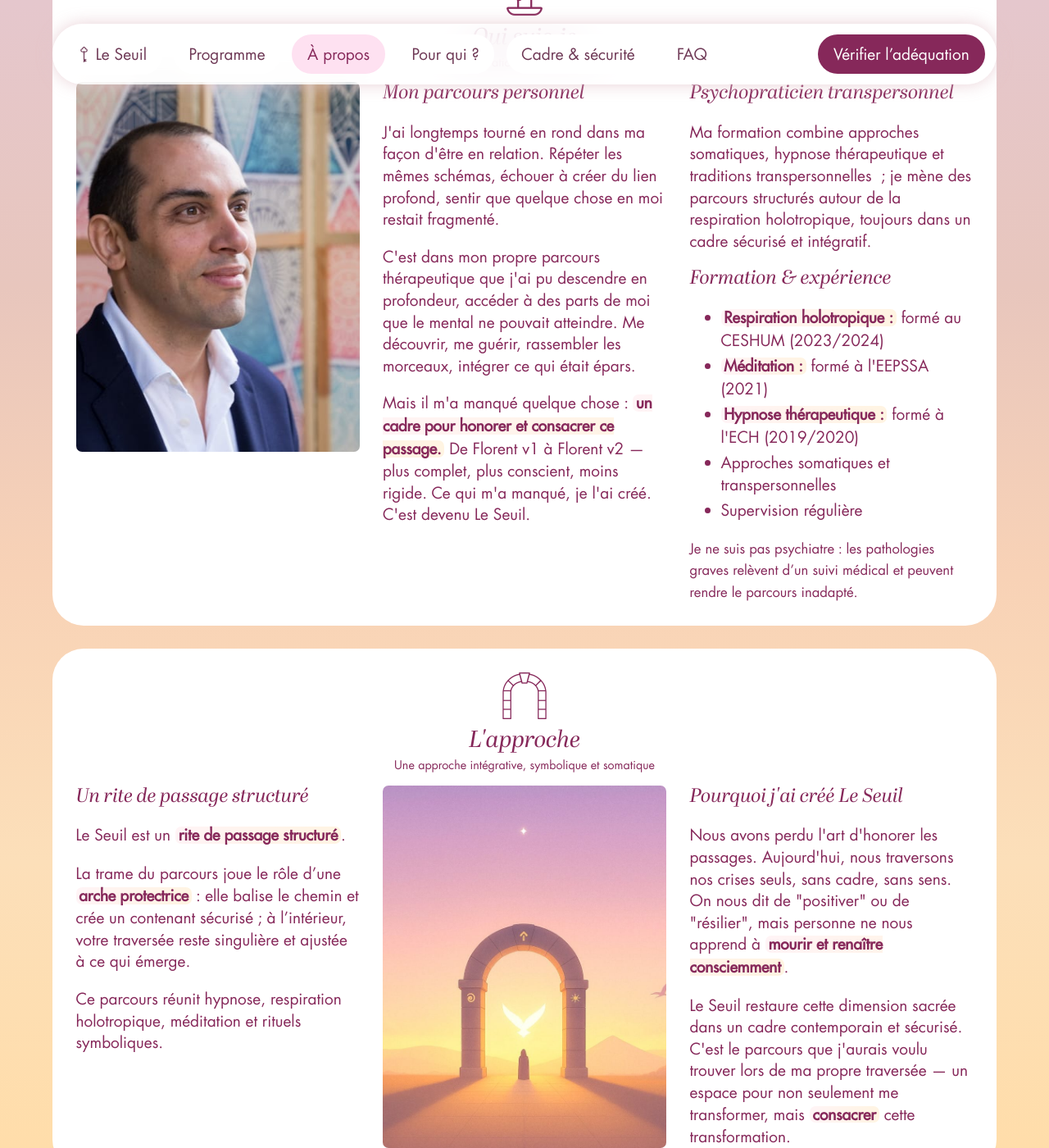
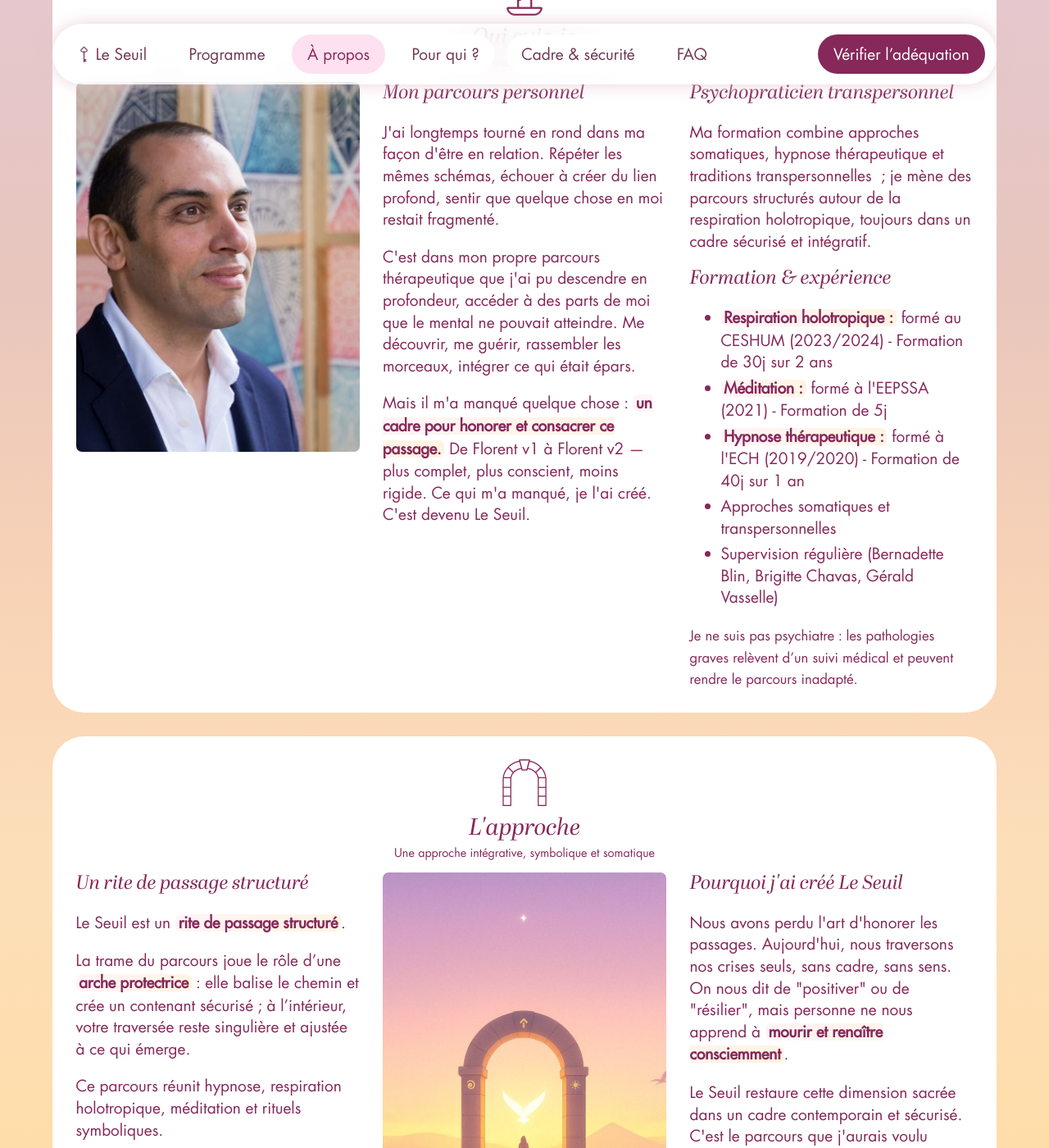
Before and after one commit to luminose-fr/passage, a Jekyll site: the page built from a-propos.html, in a window 1280 px wide and 1400 px high, scrolled down 640 px. Shown: the whole window at 82% size. Built offline with Jekyll 4.4.1, drawn with Linux system fonts in a browser that asks for light colours; some web fonts are replaced; some of the changed text lies outside the part shown.

```diff
--- a/_includes/bandeaux/florent-detail.html
+++ b/_includes/bandeaux/florent-detail.html
@@ -32,11 +32,11 @@
                         sécurisé et intégratif.</p>
                     <h5>Formation & expérience</h5>
                     <ul>
-                        <li><strong>Respiration holotropique :</strong> formé au CESHUM (2023/2024)</li>
-                        <li><strong>Méditation :</strong> formé à l'EEPSSA (2021)</li>
-                        <li><strong>Hypnose thérapeutique :</strong> formé à l'ECH (2019/2020)</li>
+                        <li><strong>Respiration holotropique :</strong> formé au CESHUM (2023/2024) - Formation de 30j sur 2 ans</li>
+                        <li><strong>Méditation :</strong> formé à l'EEPSSA (2021) - Formation de 5j</li>
+                        <li><strong>Hypnose thérapeutique :</strong> formé à l'ECH (2019/2020) - Formation de 40j sur 1 an</li>
                         <li>Approches somatiques et transpersonnelles</li>
-                        <li>Supervision régulière</li>
+                        <li>Supervision régulière (Bernadette Blin, Brigitte Chavas, Gérald Vasselle)</li>
                     </ul>
                     <p><small>Je ne suis pas psychiatre : les pathologies graves relèvent d’un suivi médical et peuvent
                             rendre le parcours inadapté.</small></p>
--- a/_sass/ui-dark.scss
+++ b/_sass/ui-dark.scss
@@ -3,7 +3,7 @@
 
 @mixin dark-theme {
   body {
-    background-color: #38154B;
+    // background-color: #38154B;
     color: v.$prune-vivid-dark-alt;
   }
 
--- a/_sass/ui-shared.scss
+++ b/_sass/ui-shared.scss
@@ -25,7 +25,7 @@ html, body {
 ========================= */
 
 body {
-  background-color: #E5C7CD;
+  // background-color: #E5C7CD;
   min-height: 100vh;
   min-height: 100dvh;
 }
```
Also changed, not shown: _data/temoignages.yml (+6 -8 lines), _includes/bandeaux/benefices.html (+9 -3 lines).
